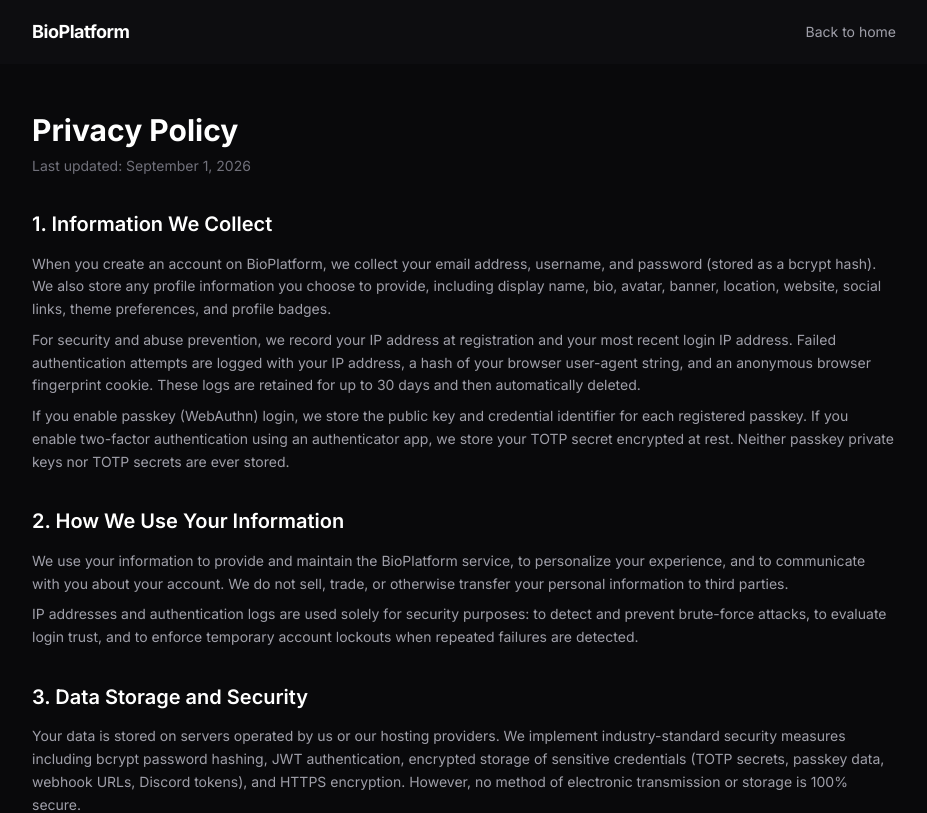
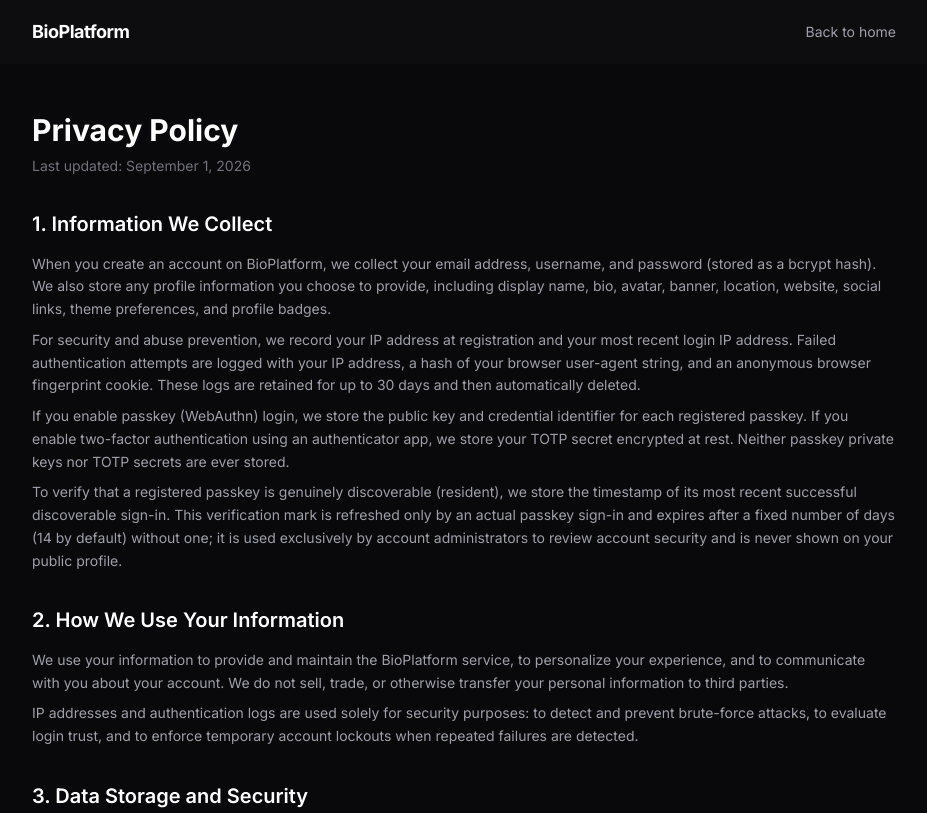
Before and after one commit to 00kino547/BioPlatform, a React (Vite) app in the folder apps/frontend/: page /privacy in a window 1280 px wide. Shown: the top 813 px of the page, without its empty margins (176-1103 px from the left). Built offline with nearby package versions, Linux system fonts and the light colour scheme; no server answers.

Commit message:
docs: disclose passkey residency verification in the Privacy Policy

```diff
--- a/apps/frontend/src/pages/Privacy.tsx
+++ b/apps/frontend/src/pages/Privacy.tsx
@@ -33,6 +33,9 @@ export function Privacy() {
             </p>
             <p className="text-zinc-400 mt-2">
               If you enable passkey (WebAuthn) login, we store the public key and credential identifier for each registered passkey. If you enable two-factor authentication using an authenticator app, we store your TOTP secret encrypted at rest. Neither passkey private keys nor TOTP secrets are ever stored.
+            </p>
+            <p className="text-zinc-400 mt-2">
+              To verify that a registered passkey is genuinely discoverable (resident), we store the timestamp of its most recent successful discoverable sign-in. This verification mark is refreshed only by an actual passkey sign-in and expires after a fixed number of days (14 by default) without one; it is used exclusively by account administrators to review account security and is never shown on your public profile.
             </p>
           </section>
 
```
